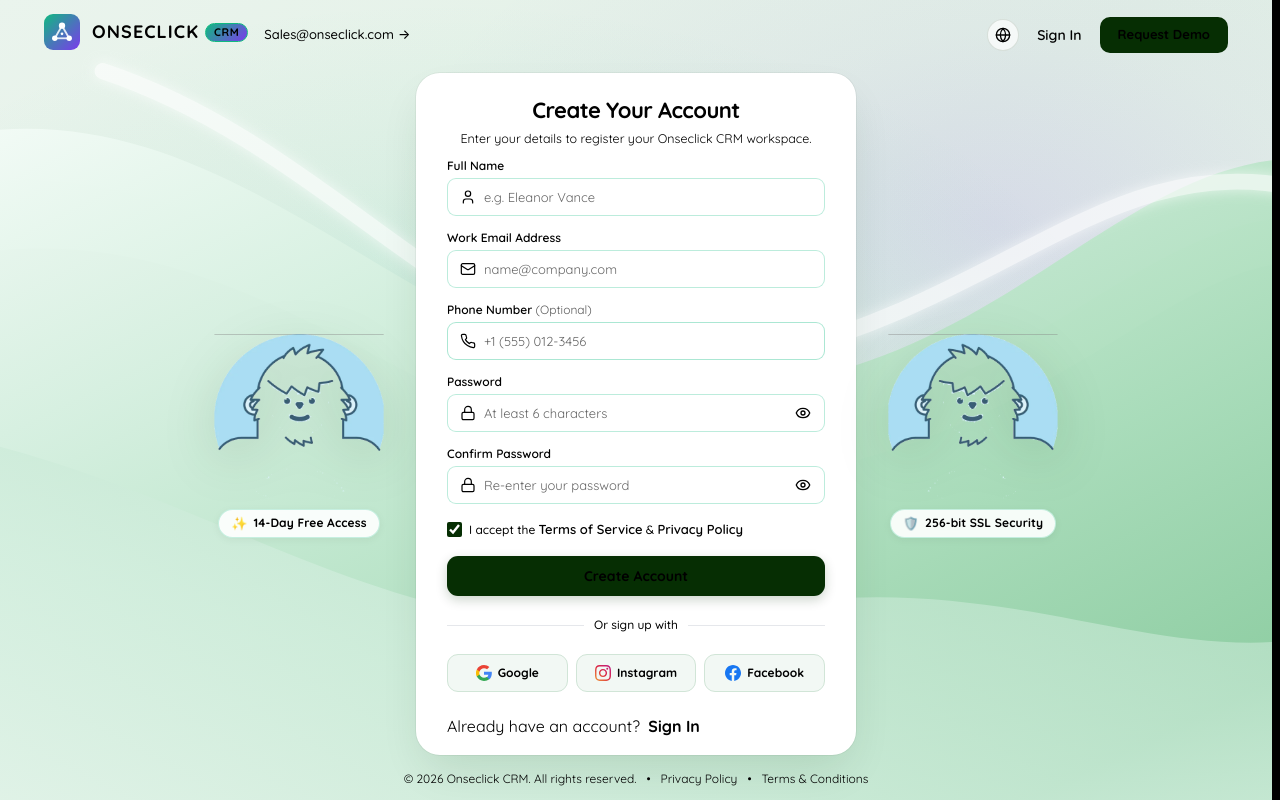
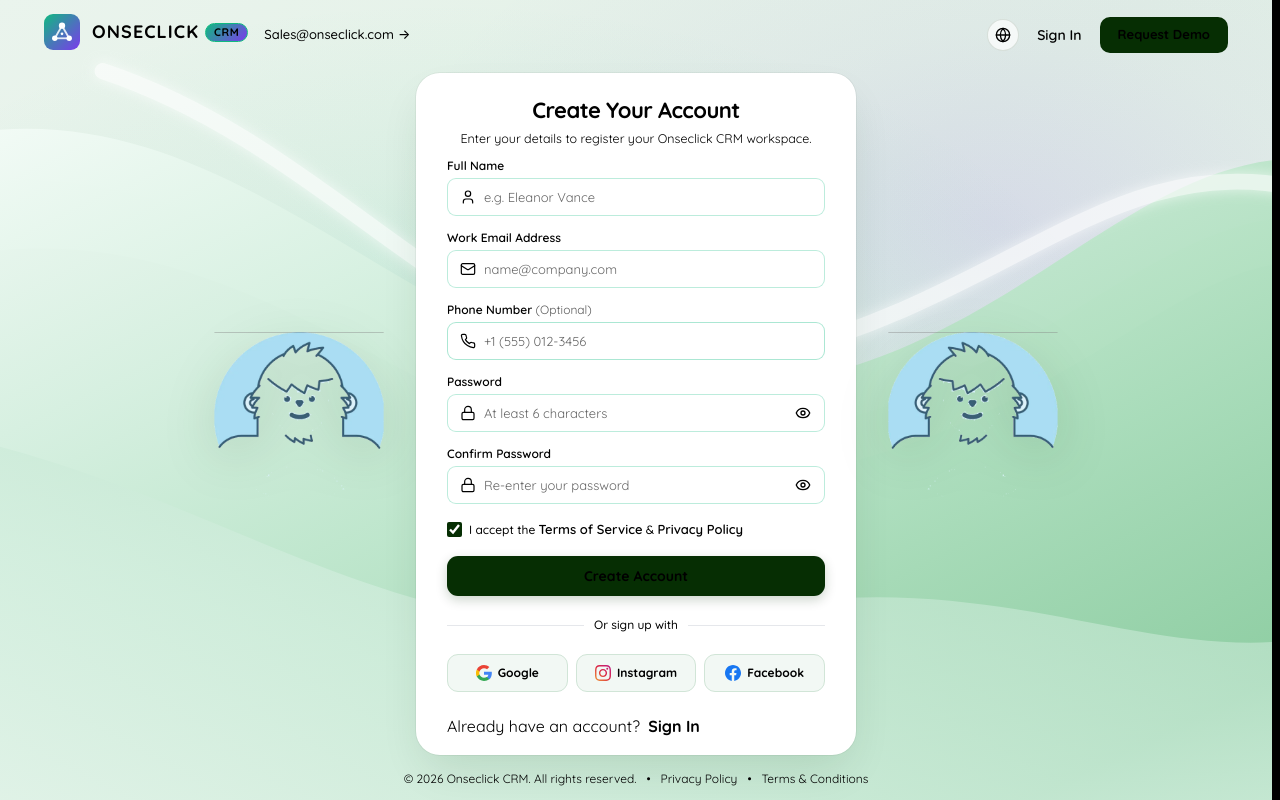
Before and after one commit to sumathi-developer/CRM_App, a React (Vite) app in the folder frontend/: page /register in a window 1280 px wide. Built offline with nearby package versions, Linux system fonts and the light colour scheme.

Commit message:
feat(auth): remove top speech bubbles and bottom tags around mascot image in login and sign up pages

```diff
--- a/frontend/src/pages/LoginPage.tsx
+++ b/frontend/src/pages/LoginPage.tsx
@@ -375,20 +375,12 @@ export const LoginPage: React.FC = () => {
         {/* Left Mascot Character Flank */}
         <aside className="agent-mascot-flank mascot-left" aria-label="Onseclick CRM Mascot Guide Left">
           <div className="agent-mascot-card">
-            <div className="agent-mascot-speech-bubble">
-              <span className="bubble-text">{email ? `Hi, ${email.split('@')[0]}! 👋` : 'Welcome back! 👋'}</span>
-              <span className="bubble-arrow" />
-            </div>
             <div className="agent-mascot-img-wrap">
               <img
                 src="/assets/mascot.png"
                 alt="Onseclick CRM Mascot"
                 className="agent-mascot-img"
               />
-            </div>
-            <div className="agent-mascot-tag">
-              <span className="mascot-tag-icon">⚡</span>
-              <span className="mascot-tag-text">Unified Intelligence</span>
             </div>
           </div>
         </aside>
@@ -606,20 +598,12 @@ export const LoginPage: React.FC = () => {
         {/* Right Mascot Character Flank */}
         <aside className="agent-mascot-flank mascot-right" aria-label="Onseclick CRM Mascot Guide Right">
           <div className="agent-mascot-card">
-            <div className="agent-mascot-speech-bubble">
-              <span className="bubble-text">{showPassword ? 'Password visible! 👁️' : 'Safe & Encrypted 🔒'}</span>
-              <span className="bubble-arrow" />
-            </div>
             <div className="agent-mascot-img-wrap">
               <img
                 src="/assets/mascot.png"
                 alt="Onseclick CRM Mascot"
                 className="agent-mascot-img flipped"
               />
-            </div>
-            <div className="agent-mascot-tag">
-              <span className="mascot-tag-icon">🛡️</span>
-              <span className="mascot-tag-text">256-bit SSL Security</span>
             </div>
           </div>
         </aside>
--- a/frontend/src/pages/RegisterPage.tsx
+++ b/frontend/src/pages/RegisterPage.tsx
@@ -338,20 +338,12 @@ export const RegisterPage: React.FC = () => {
         {/* Left Mascot Character Flank */}
         <aside className="agent-mascot-flank mascot-left" aria-label="Onseclick Mascot Guide Left">
           <div className="agent-mascot-card">
-            <div className="agent-mascot-speech-bubble">
-              <span className="bubble-text">{name ? `Welcome, ${name.split(' ')[0]}! 🚀` : 'Join Onseclick! 🚀'}</span>
-              <span className="bubble-arrow" />
-            </div>
             <div className="agent-mascot-img-wrap">
               <img
                 src="/assets/mascot.png"
                 alt="Onseclick CRM Mascot"
                 className="agent-mascot-img"
               />
-            </div>
-            <div className="agent-mascot-tag">
-              <span className="mascot-tag-icon">✨</span>
-              <span className="mascot-tag-text">14-Day Free Access</span>
             </div>
           </div>
         </aside>
@@ -668,20 +660,12 @@ export const RegisterPage: React.FC = () => {
         {/* Right Mascot Character Flank */}
         <aside className="agent-mascot-flank mascot-right" aria-label="Onseclick Mascot Guide Right">
           <div className="agent-mascot-card">
-            <div className="agent-mascot-speech-bubble">
-              <span className="bubble-text">{showPassword ? 'Password visible! 👁️' : 'Safe & Encrypted 🔒'}</span>
-              <span className="bubble-arrow" />
-            </div>
             <div className="agent-mascot-img-wrap">
               <img
                 src="/assets/mascot.png"
                 alt="Onseclick CRM Mascot"
                 className="agent-mascot-img flipped"
               />
-            </div>
-            <div className="agent-mascot-tag">
-              <span className="mascot-tag-icon">🛡️</span>
-              <span className="mascot-tag-text">256-bit SSL Security</span>
             </div>
           </div>
         </aside>
```
